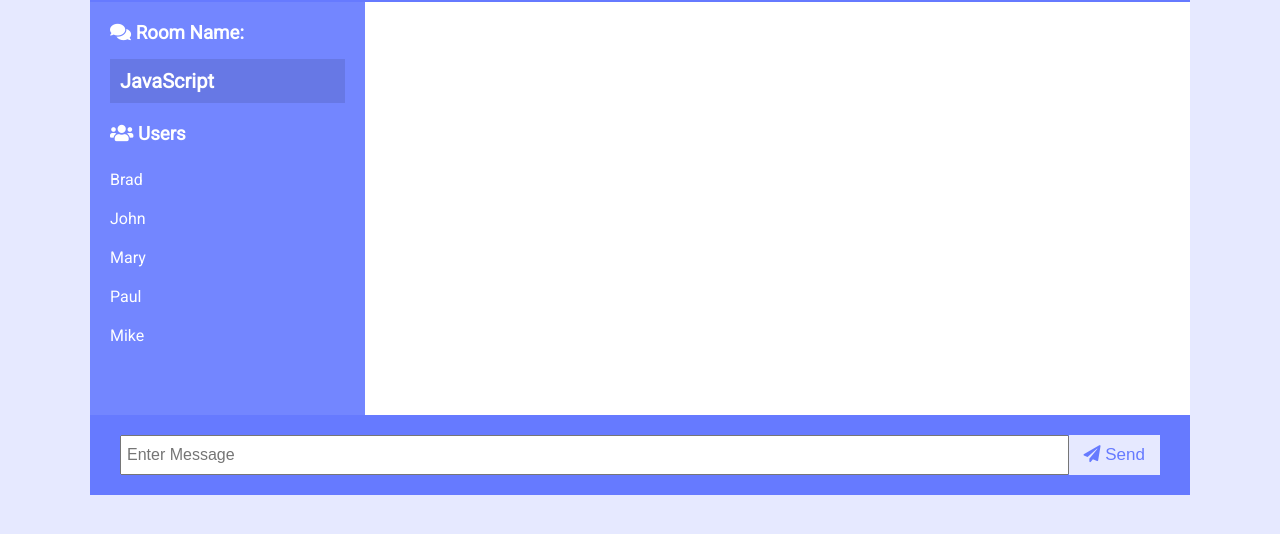
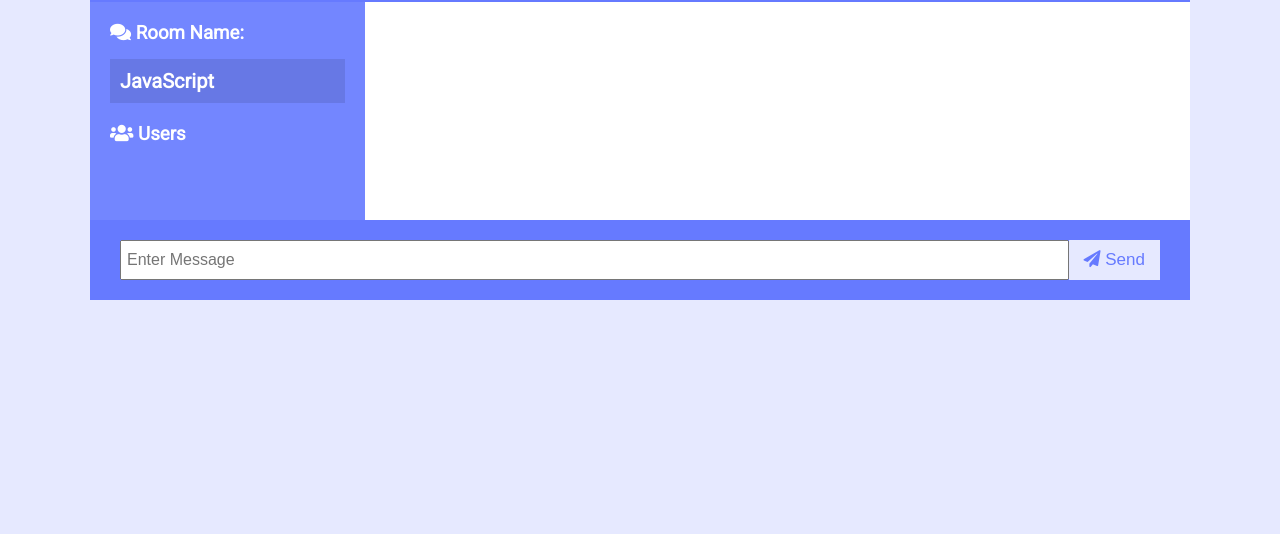
Before and after one commit to yash-patel268/Chat-Application, a website: page public/chat.html in a window 1280 px wide. Shown: the part 96-630 px from the top of the page. Drawn offline with nearby package versions, Linux system fonts and the light colour scheme; no server answers.

Commit message:
Removed place holder users from template

```diff
--- a/public/chat.html
+++ b/public/chat.html
@@ -18,13 +18,7 @@
         <h3><i class="fas fa-comments"></i> Room Name:</h3>
         <h2 id="room-name">JavaScript</h2>
         <h3><i class="fas fa-users"></i> Users</h3>
-        <ul id="users">
-          <li>Brad</li>
-          <li>John</li>
-          <li>Mary</li>
-          <li>Paul</li>
-          <li>Mike</li>
-        </ul>
+        <ul id="users"></ul>
       </div>
       <div class="chat-messages"></div>
     </main>
```
